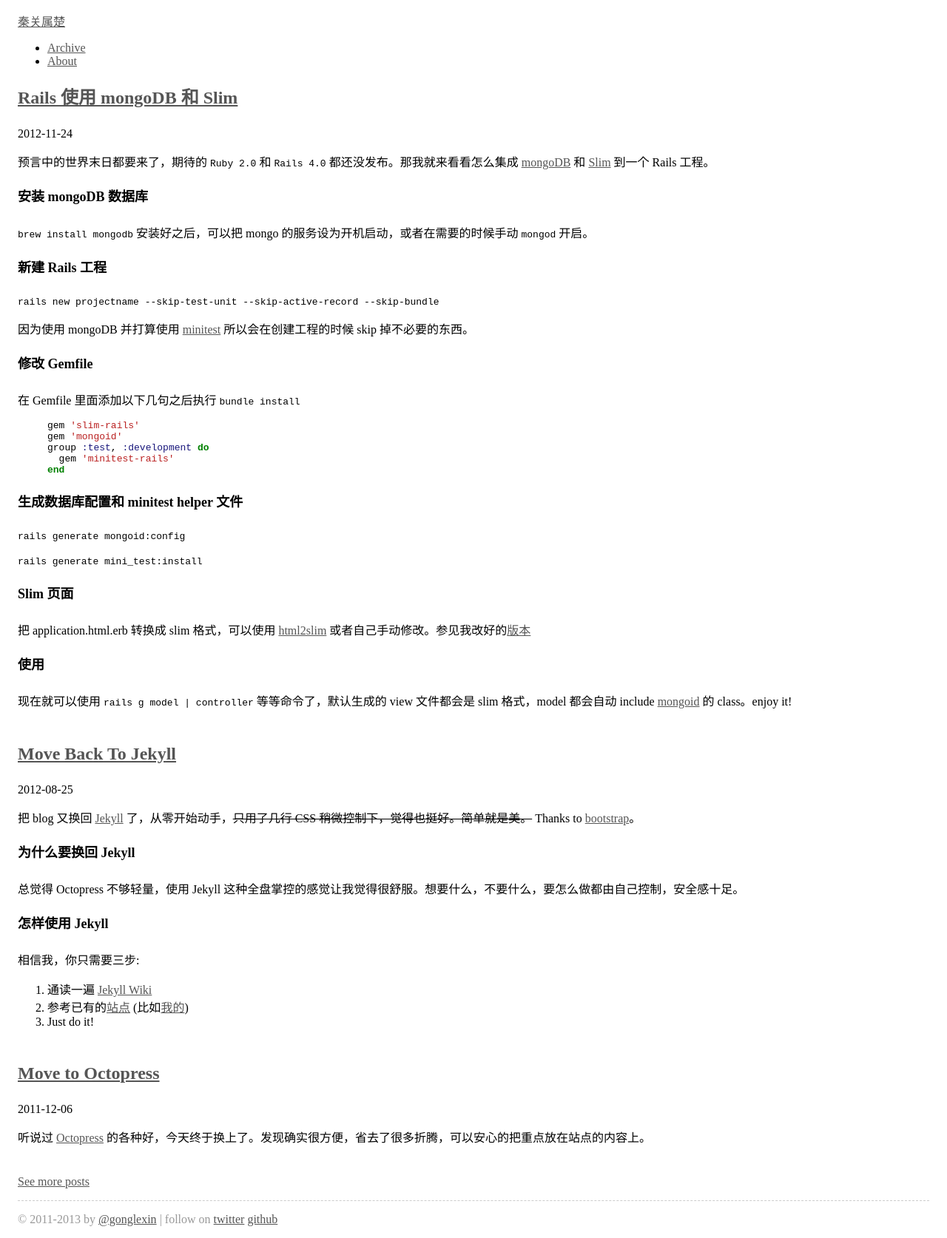
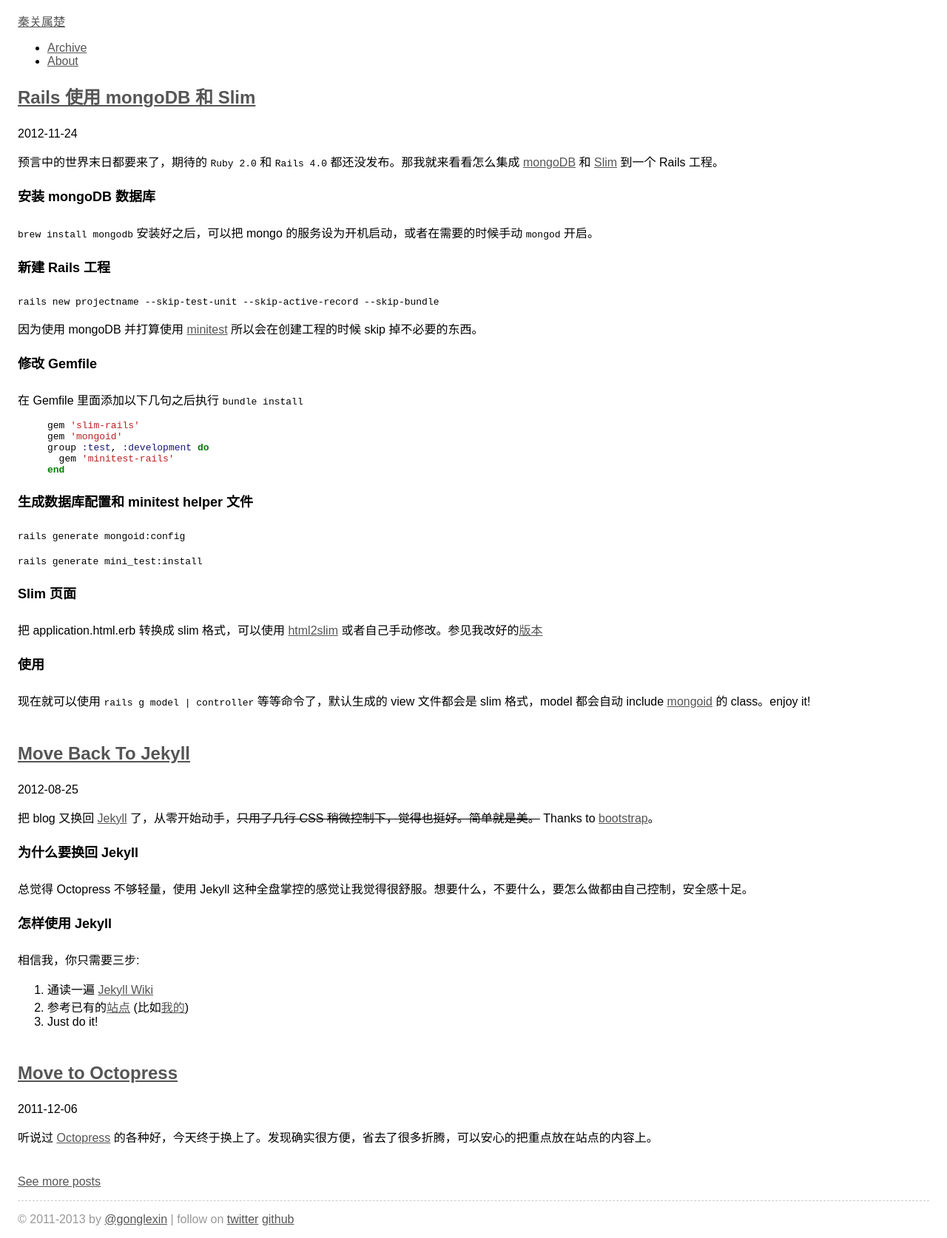
Before and after one commit to gonglexin/gonglexin.github.io, a Jekyll site: the page built from index.html, in a window 1280 px wide. Shown: the whole page at 74% size. Built offline with Jekyll 4.4.1, drawn with Linux system fonts in a browser that asks for light colours; some web fonts are replaced; Markdown is read by kramdown in place of the engine named in the settings.

Commit message:
use Galdeano font

```diff
--- a/_layouts/default.html
+++ b/_layouts/default.html
@@ -9,6 +9,7 @@
 
     <link rel="stylesheet" href="/assets/css/style.css" />
     <link rel="stylesheet" href="/assets/css/highlight.css" />
+    <link href='http://fonts.googleapis.com/css?family=Galdeano' rel='stylesheet' type='text/css'>
   </head>
   <body>
     <div id="container">
--- a/assets/css/style.css
+++ b/assets/css/style.css
@@ -1,4 +1,8 @@
 /* Base */
+body {
+  font-family: 'Galdeano', sans-serif;
+}
+
 a {
   color: #555;
 }
```
